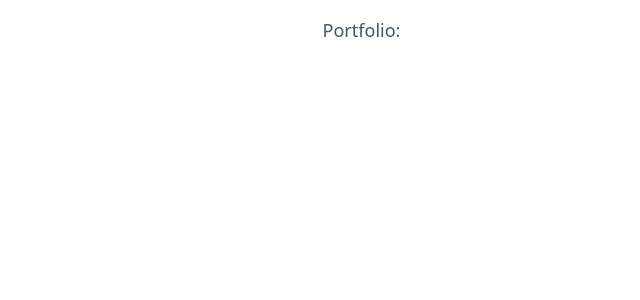
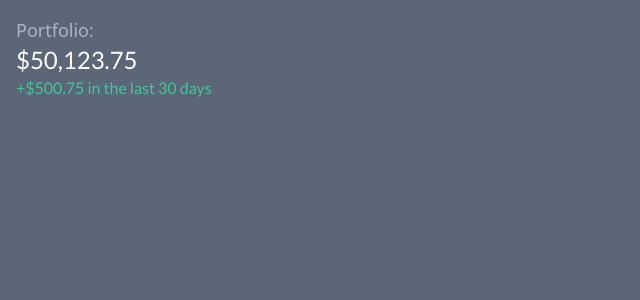
Before and after one commit to heyitsmattox/wave, a React (Vite) app: page /dashboard in a window 1280 px wide. Shown: the top 300 px of the page, without its empty margins (0-640 px from the left). Built offline with nearby package versions, Linux system fonts and the light colour scheme; no server answers; a web font is replaced by a local one.

Commit message:
Added boilerplate for Overview Panel

```diff
--- a/src/pages/Dashboard/OverviewPanel.jsx
+++ b/src/pages/Dashboard/OverviewPanel.jsx
@@ -13,8 +13,9 @@ const OverviewPanel = () => {
 
 return (
   <>
-    <div className="flex justify-center w-full m-4 max-w-4xl  items-center">
-      <div className="font-latot text-lg text-slate-600 mr-1" >Portfolio:</div>
+    <div className="pl-4 pt-4 flex justify-start w-full max-w-4xl  items-center">
+      <div className="font-latot text-lg text-slate-400 mr-1" >Portfolio:</div>
+
       <form
       onSubmit={(e) => {
         e.preventDefault();
@@ -29,12 +30,18 @@ return (
 
         }
       }
-        className=" font-lato text-lg text-emerald-500"
+        className=" font-lato text-lg text-emerald-500 bg-slate-700"
         ></input>
       </form>
+    </div>
+    <div className="ml-4 flex justify-start w-full max-w-4xl  items-center">
+      <div className="flex flex-col">
+    <span className="text-white text-2xl font-lato">$50,123.75</span>
+    <span className="text-emerald-500 font-lato">+$500.75 in the last 30 days</span>
+      </div>
 
     </div>
-      <h2 className="flex text-3xl">{portfolioName}</h2>
+      {/* <h2 className="flex text-3xl">{portfolioName}</h2> */}
   </>
 )
 };
--- a/src/pages/Dashboard/index.jsx
+++ b/src/pages/Dashboard/index.jsx
@@ -6,7 +6,10 @@ const Dashboard = () => {
 
 return (
   <>
+  <div className="bg-slate-700 opacity-80 w-full h-screen">
+
    <OverviewPanel />
+  </div>
   </>
 )
 };
```
